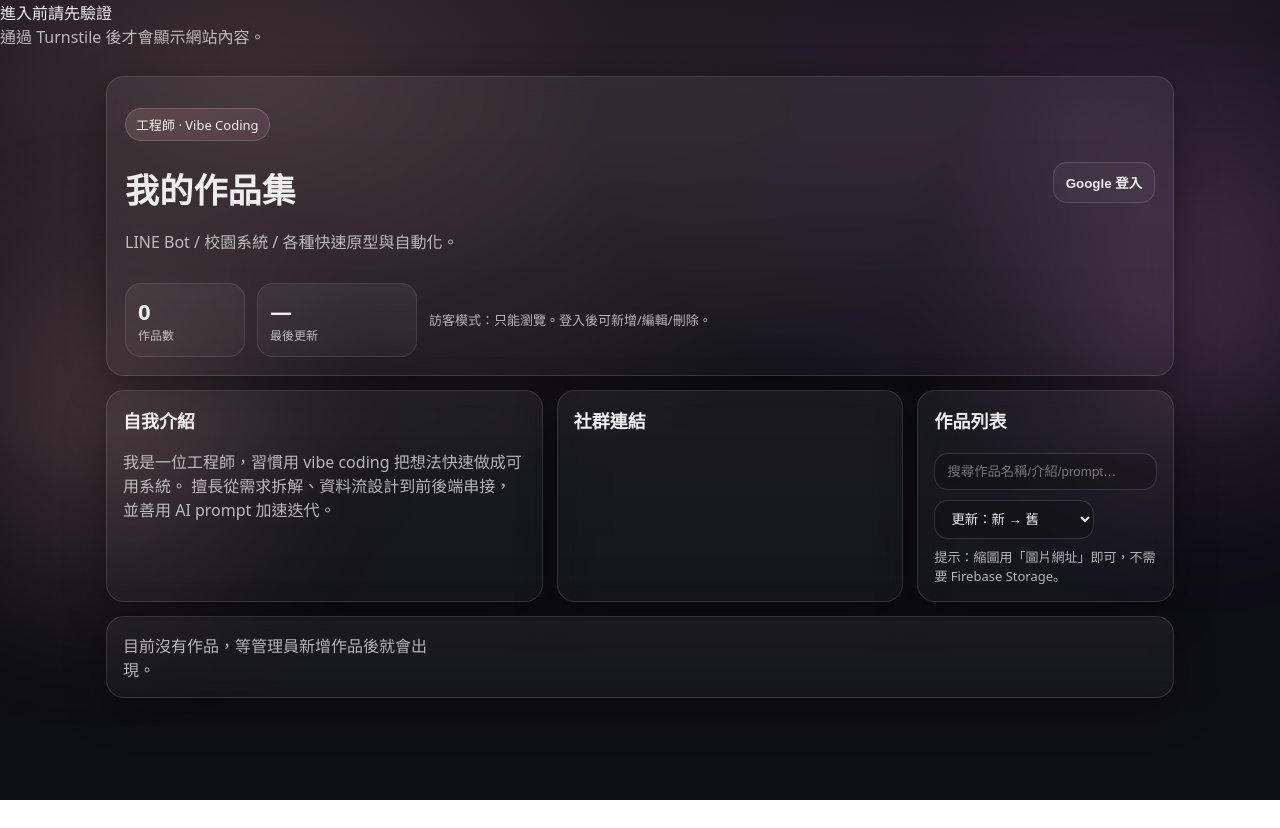
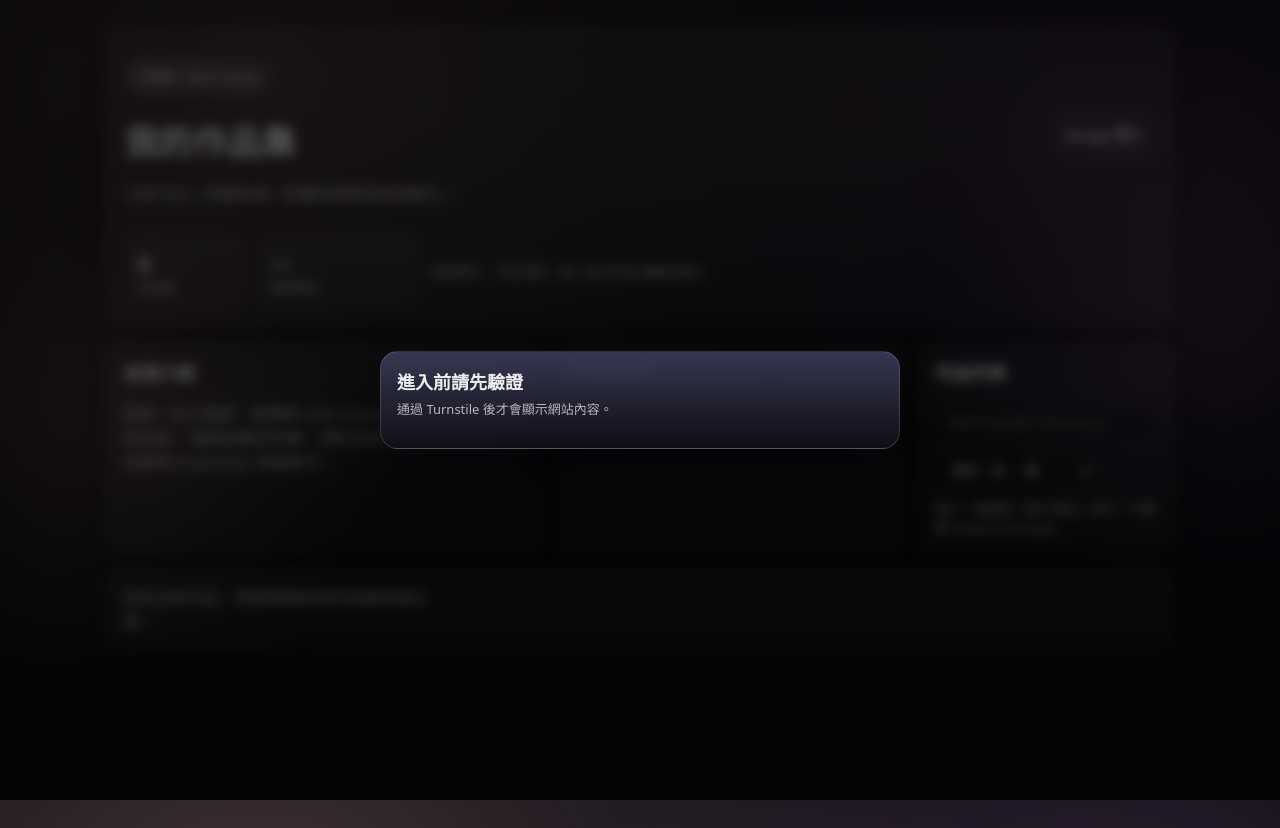
Before and after one commit to terry5333/my.site, a website built with Vite: page index.html in a window 1280 px wide. Before the commit the page ends 800 px from the top, so only its background shows below. Built offline with nearby package versions, Linux system fonts and the light colour scheme; some packages are replaced by stand-ins of ours; no server answers; the database is empty.

Commit message:
Update styles.css

```diff
--- a/src/styles.css
+++ b/src/styles.css
@@ -189,7 +189,7 @@ h3{ margin:0; font-size:18px; }
   flex-wrap:wrap;
 }
 
-/* ✅ 修正搜尋框溢出：讓工具列可縮放、不爆框 */
+/* ✅ 修正搜尋框溢出 */
 .right-tools{
   display:flex;
   gap:10px;
@@ -210,7 +210,6 @@ h3{ margin:0; font-size:18px; }
 }
 .input:focus,.select:focus,.textarea:focus{ border-color: rgba(207,152,147,.6); }
 
-/* ✅ input 不固定寬度，改 flex */
 .input{
   flex:1 1 220px;
   min-width:0;
@@ -354,11 +353,31 @@ label span{
   margin-top:12px;
 }
 
-/* ✅ Turnstile 外框 */
-.turnstile-wrap{
-  margin-top: 6px;
-  padding: 10px;
-  border-radius: 16px;
-  border: 1px solid rgba(255,255,255,.10);
-  background: rgba(255,255,255,.03);
+/* ✅ Turnstile Gate */
+.gate{
+  position: fixed;
+  inset: 0;
+  z-index: 9999;
+  display: grid;
+  place-items: center;
+  background: rgba(0,0,0,.65);
+  backdrop-filter: blur(6px);
 }
+.gate-card{
+  width: min(520px, calc(100vw - 28px));
+  border-radius: 18px;
+  padding: 16px;
+  border: 1px solid rgba(255,255,255,.14);
+  background: linear-gradient(180deg, rgba(59,59,88,.92), rgba(15,15,22,.94));
+  box-shadow: 0 20px 60px rgba(0,0,0,.55);
+}
+.gate-title{
+  font-size: 18px;
+  font-weight: 800;
+  margin-bottom: 6px;
+}
+.gate-sub{
+  margin-bottom: 12px;
+  font-size: 13px;
+  line-height: 1.5;
+}
```
